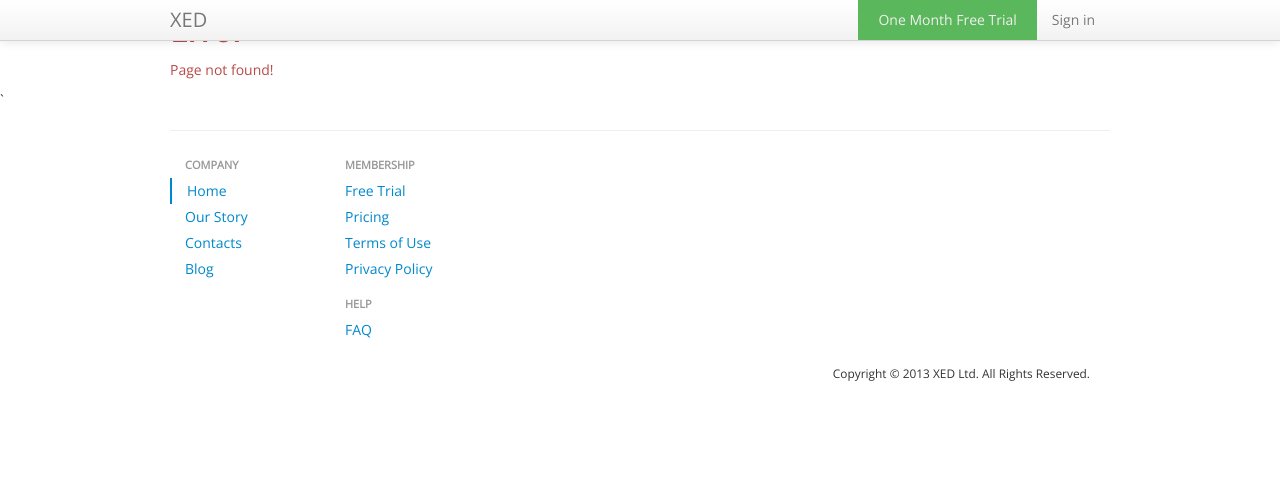
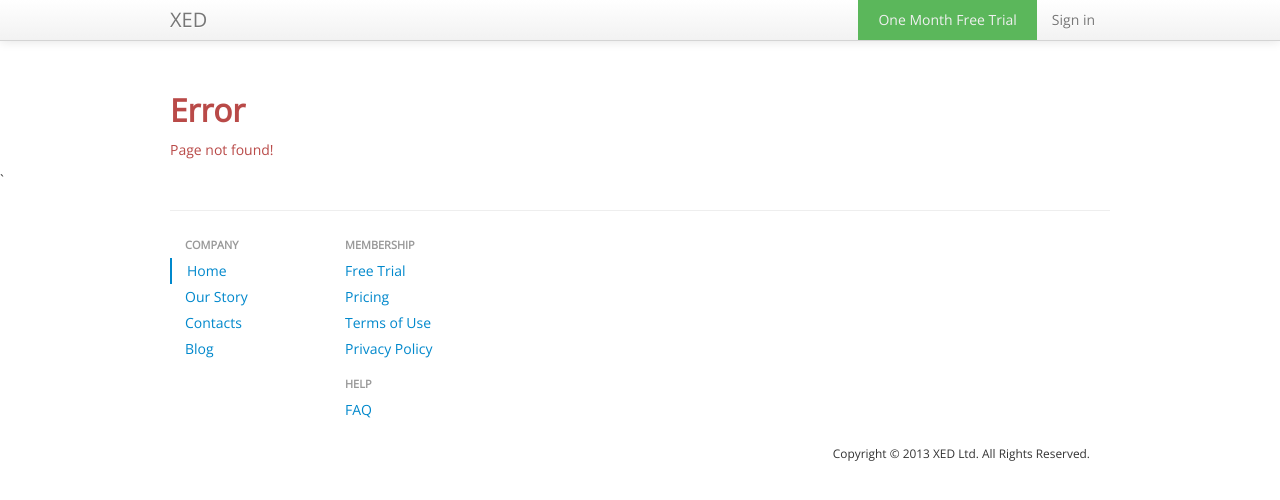
Before and after one commit to mavram/curriculum-manager, a website: page views/index.html in a window 1280 px wide. Drawn offline with nearby package versions, Linux system fonts and the light colour scheme; files that its build step writes are made by us from their sources; files whose address does not match are found by name.

Commit message:
Padding-top for the content

```diff
--- a/public/css/style.css
+++ b/public/css/style.css
@@ -6,6 +6,7 @@
 body {
     /* The html and body elements cannot have any padding or margin. */
     font-family: 'Open Sans', sans-serif;
+    padding-top:40px;
 }
 
 .debug {
--- a/views/index.html
+++ b/views/index.html
@@ -60,7 +60,7 @@
 </div>
 <!--/.navbar -->
 
-<div class="container" style="paddidata-ng-top:80px;">
+<div class="container">
 
     <div data-ng-show="error" class="alert alert-error">
         <button type="button" class="close" data-dismiss="alert">&times;</button>
```
